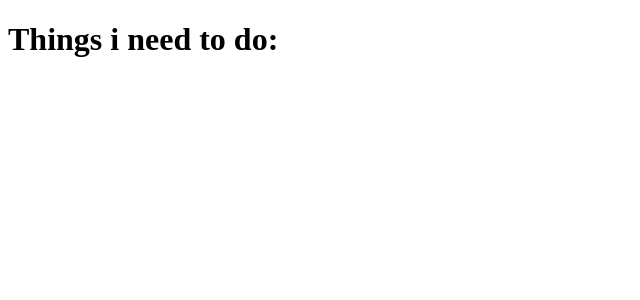
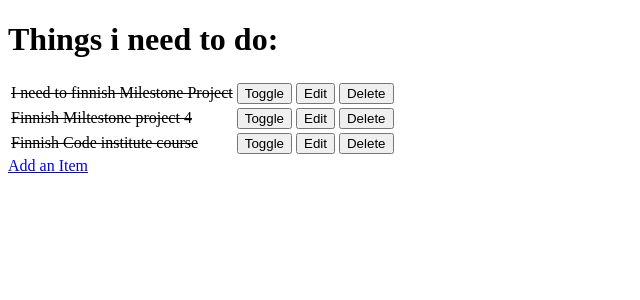
Before and after one commit to jacobmolsby93/django-lesson, a Django app: page / in a window 1280 px wide. Shown: the top 300 px of the page, without its empty margins (0-640 px from the left). Run offline with Django 3.2, Linux system fonts and the light colour scheme; data comes from the database, SQL or seed files in the repository; both versions use the stored data as it was after the commit.

Commit message:
crud complete

```diff
--- a/django_underscore/urls.py
+++ b/django_underscore/urls.py
@@ -15,10 +15,14 @@ Including another URLconf
 """
 from django.contrib import admin
 from django.urls import path
-from todo.views import get_todo_list
+from todo import views
 
 urlpatterns = [
     path('admin/', admin.site.urls),
     # an empty string acts as a homepage, when rendering the html.
-    path('', get_todo_list, name='get_todo_list')
+    path('', views.get_todo_list, name='get_todo_list'),
+    path('add', views.add_item, name='add_item'),
+    path('edit/<item_id>', views.edit_item, name='edit'),
+    path('toggle/<item_id>', views.toggle_item, name='toggle'),
+    path('delete/<item_id>', views.delete_item, name='delete')
 ]
--- a/todo/models.py
+++ b/todo/models.py
@@ -1,7 +1,15 @@
 from django.db import models
 
 # Create your models here.
-# When creating this item, django will automatically create a table for this class in the database.
+# When creating this item, django will automatically create a
+#  table for this class in the database.
+
+
 class Item(models.Model):
     name = models.CharField(max_length=50, null=False, blank=False)
     done = models.BooleanField(null=False, blank=False, default=False)
+
+    # overrides the str method of how our items are displaced,
+    # str method is defines in django.db
+    def __str__(self):
+        return self.name
--- a/todo/templates/todo/todo_list.html
+++ b/todo/templates/todo/todo_list.html
@@ -8,5 +8,34 @@
 </head>
 <body>
     <h1>Things i need to do:</h1>
+    <table>
+        {% for item in items %}
+            <tr>
+            {% if item.done %}
+                <td><strike>{{ item.name }}</strike></td>
+            {% else %}
+                <td>{{ item.name }}</td>
+            {% endif %}
+            <td>
+                <a href="/toggle/{{ item.id }}">
+                    <button>Toggle</button>
+                </a>
+            </td>
+            <td>
+                <a href="/edit/{{ item.id }}">
+                    <button>Edit</button>
+                </a>
+            </td>
+            <td>
+                <a href="/delete/{{ item.id }}">
+                    <button>Delete</button>
+                </a>
+            </td>
+            </tr>
+        {% empty %}
+        <tr><td>You have nothing to do</td></tr>
+        {% endfor %}
+    </table>
+    <a href="/add">Add an Item</a>
 </body>
 </html>
--- a/todo/views.py
+++ b/todo/views.py
@@ -1,5 +1,51 @@
-from django.shortcuts import render
+from django.shortcuts import render, redirect, get_object_or_404
+from .models import Item
+from .forms import ItemForm
 
 # Create your views here.
+
+
 def get_todo_list(request):
-    return render(request, "todo/todo_list.html")
+    items = Item.objects.all()
+    context = {
+        'items': items
+    }
+    return render(request, "todo/todo_list.html", context)
+
+def add_item(request):
+    if request.method == "POST":
+        form = ItemForm(request.POST)
+        if form.is_valid():
+            form.save()
+        return redirect('get_todo_list')
+    form = ItemForm()
+    context = {
+        'form': form
+    }
+    return render(request, "todo/add_item.html", context)
+
+def edit_item(request, item_id):
+    item = get_object_or_404(Item, id=item_id)
+    if request.method == "POST":
+        form = ItemForm(request.POST, instance=item)
+        if form.is_valid():
+            form.save()
+        return redirect('get_todo_list')
+    form = ItemForm(instance=item)
+    context = {
+        'form': form
+    }
+    return render(request, 'todo/edit_item.html', context)
+
+
+def toggle_item(request, item_id):
+    item = get_object_or_404(Item, id=item_id)
+    item.done = not item.done
+    item.save()
+    return redirect('get_todo_list')
+
+
+def delete_item(request, item_id):
+    item = get_object_or_404(Item, id=item_id)
+    item.delete()
+    return redirect('get_todo_list')
```
Also changed, not shown: todo/forms.py (added, +8 -0 lines), todo/templates/todo/add_item.html (added, +22 -0 lines), todo/templates/todo/edit_item.html (added, +22 -0 lines), db.sqlite3, todo/admin.py (line endings or trailing spaces), 1 other file.
